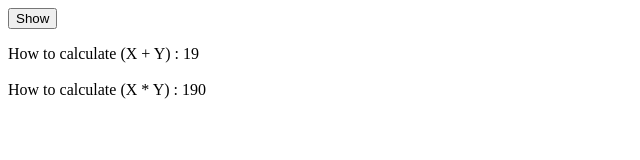
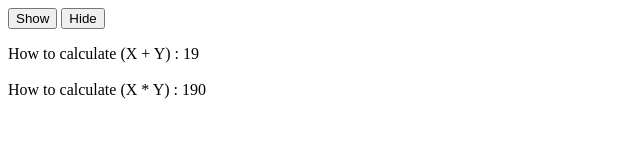
Before and after one commit to soonaakil/Learn-Git, a plain HTML site: page index.html in a window 1280 px wide. Shown: the whole page, without its empty margins (0-640 px from the left). Drawn offline with Linux system fonts and the light colour scheme.

Commit message:
add new function

```diff
--- a/index.html
+++ b/index.html
@@ -8,6 +8,7 @@
 <body>
     <!-- <input type="button" value="Show" onclick="show_btn()"> -->
     <input type="button" value="Show" onclick="show_btn()">
+    <input type="button" value="Hide" onclick="hide_btn()">
     <p id="demo"></p>
 
 <script>
--- a/show.js
+++ b/show.js
@@ -1,3 +1,7 @@
 function show_btn(){
     document.getElementById("demo").innerHTML = "Hello world";
 }
+
+function hide_btn(){
+    document.getElementById("demo").style.visibility = "hidden";
+}
```
